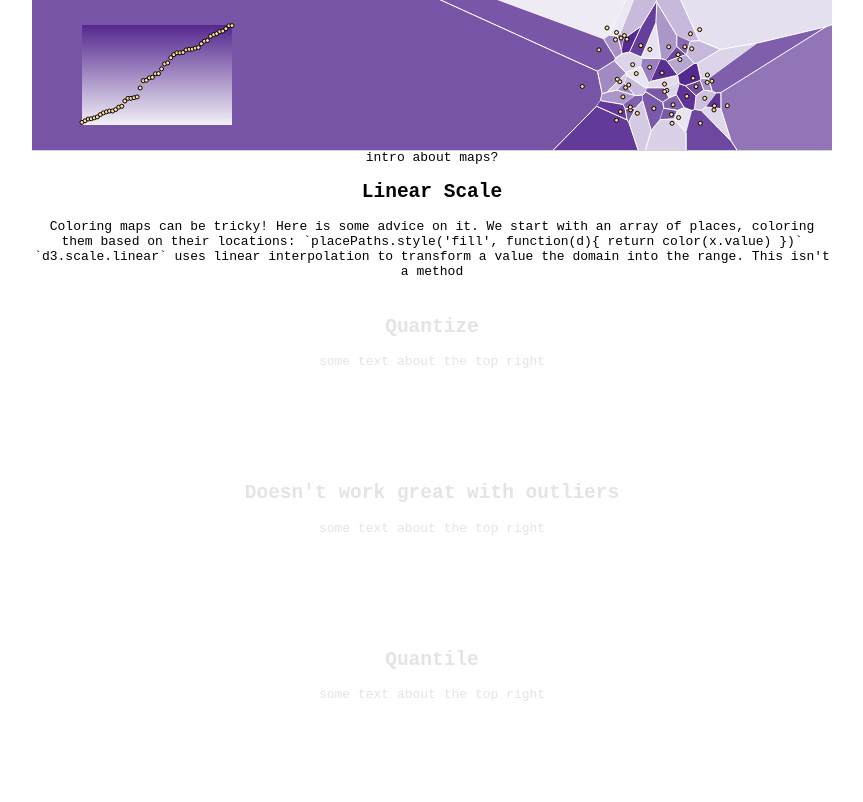
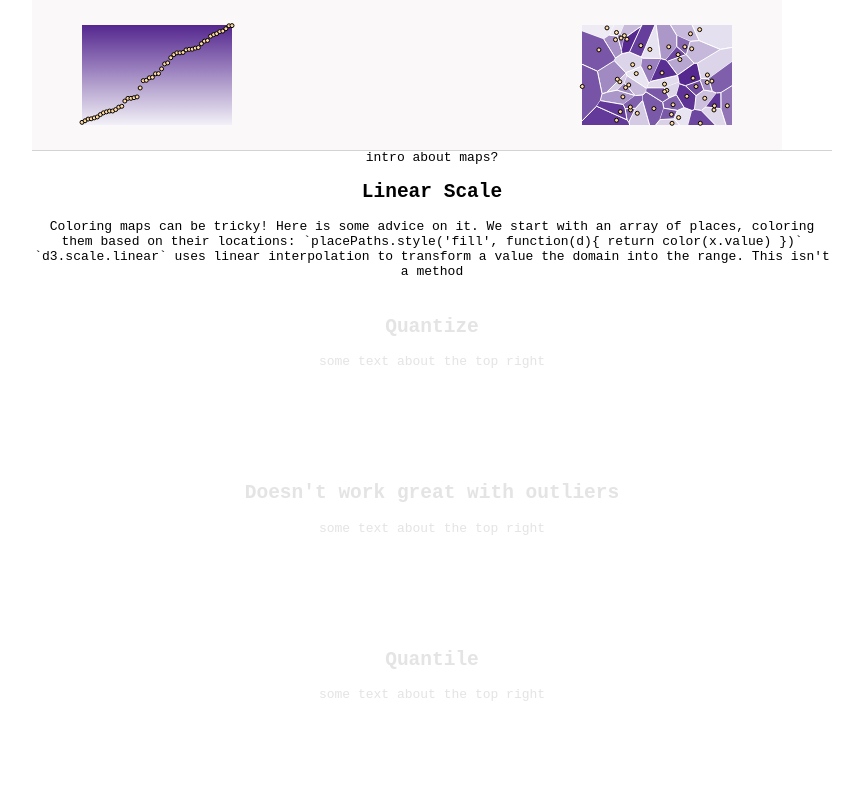
Before and after one commit to 1wheel/graph-scroll, a plain HTML site: page test2.html in a window 1280 px wide. Shown: the top 802 px of the page, without its empty margins (208-1071 px from the left). Drawn offline with Linux system fonts and the light colour scheme.

Commit message:
clip working

```diff
--- a/test2.html
+++ b/test2.html
@@ -207,14 +207,16 @@ var circles = scatterG.selectAll('circle')
     .attr('cy', circleY)
 
 //map
-mapG.append('clip-path').attr('id', 'clipPath')
+d3.select('defs').append('clipPath').attr('id', 'mapclip')
+  .append('rect')
     .attr({width: sWidth, height: sHeight})
 var points = d3.range(n).map(function(d){
   return {x: Math.random()*sWidth, y: Math.random()*sHeight} })
-mapG.append('g').attr('clipPath', 'url(#clipPath)')
+mapG.append('g')
     .selectAll('area')
     .data(d3.geom.voronoi().x(ƒ('x')).y(ƒ('y'))(points)).enter()
   .append('path').classed('area', true)
+.attr('clip-path', 'url(#mapclip)')
     .attr('d', function(d){
       return 'M' + d.join('L') })
 mapG.selectAll('circle')
```
